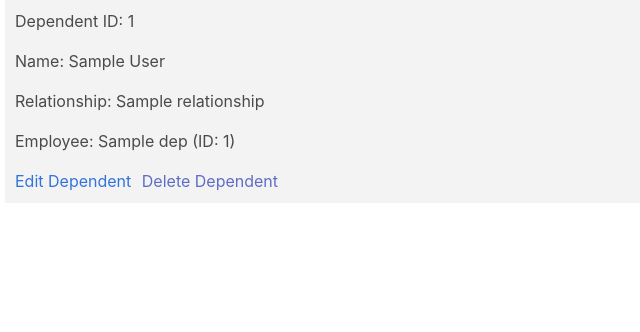
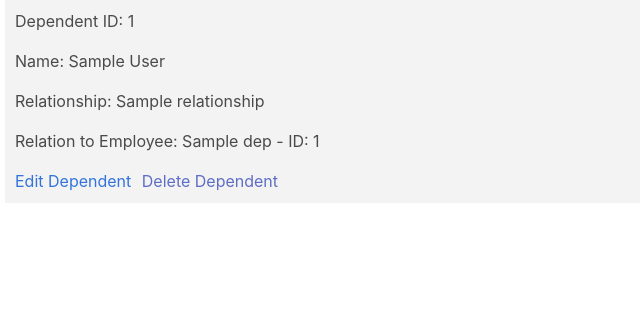
Before and after one commit to ABL72003/Python-Flask-MySQL-Web-Application, a Flask app: template templates/index.html in a window 1280 px wide. Shown: the part 111-443 px from the top of the page, without its empty margins (0-640 px from the left). Run offline with Flask 3, Linux system fonts and the light colour scheme; the template is opened without the code that fills it: most values are stand-ins (such as "Sample title", 1, 10 or a date in 2020).

Commit message:
final changes to match Culmers

```diff
--- a/templates/index.html
+++ b/templates/index.html
@@ -8,7 +8,7 @@
             <p>Dependent ID: {{ dep['id'] }}</p>
             <p>Name: {{ dep['firstName'] }} {{ dep['lastName'] }}</p>
             <p>Relationship: {{ dep['relationship'] }}</p>
-            <p>Employee: {{ dep['employeeName'] }} (ID: {{ dep['emp_id'] }})</p>
+            <p>Relation to Employee: {{ dep['employeeName'] }} - ID: {{ dep['emp_id'] }}</p>
 
             <a href="{{ url_for('edit', id=dep['id']) }}"> Edit Dependent</a>
             <form action="{{ url_for('delete_post', id=dep['id']) }}"
```
